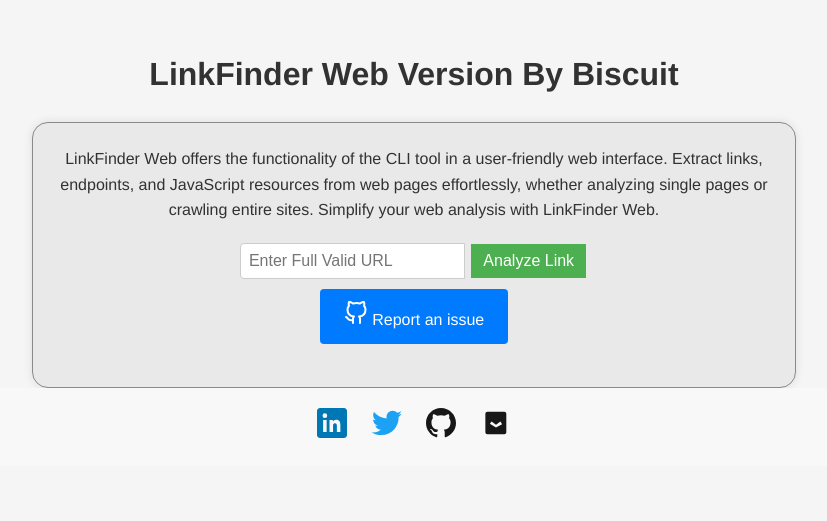
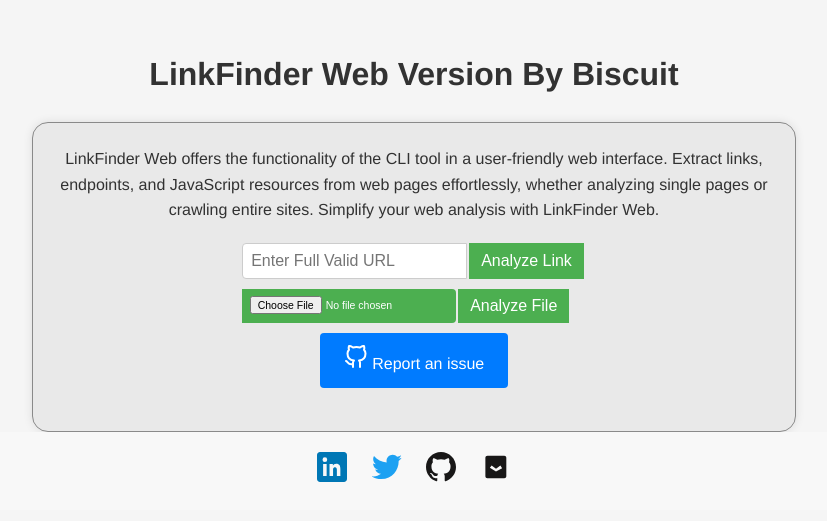
Before and after one commit to Raunaksplanet/LinkFinder-Web-Version, a Flask app: page / in a window 1280 px wide. Shown: the top 521 px of the page, without its empty margins (226-1053 px from the left). Run offline with Flask 3, Linux system fonts and the light colour scheme.

Commit message:
Update index.html

```diff
--- a/templates/index.html
+++ b/templates/index.html
@@ -12,15 +12,34 @@
 
     <div class="container">
         <div class="description">
+            <!-- Your description here -->
             LinkFinder Web offers the functionality of the CLI tool in a user-friendly web interface. Extract links, endpoints, and JavaScript resources from web pages effortlessly, whether analyzing single pages or crawling entire sites. Simplify your web analysis with LinkFinder Web.
         </div>
 
+        <div class="rohit">
         <div class="Input-Link">
+            <form action="/InputLink" class="form" method="post" enctype="multipart/form-data">
+                <input type="text" name="URL" class="URL" placeholder="Enter Full Valid URL" required>
+                <button type="submit" class="button">Analyze Link</button>
+            </form>
+        </div>
+
+        <div class="Input-Link">
+            <form action="/InputFile" class="form" method="post" enctype="multipart/form-data">
+                <input type="file" name="js-file" class="file-input" accept=".txt" required>
+                <button type="submit" class="button">Analyze File</button>
+            </form>
+        </div>
+    </div>
+
+
+
+        <!-- <div class="Input-Link">
             <form action="/InputLink" method="post">
                 <input type="text" name="URL" class="URL" placeholder="Enter Full Valid URL" required>
                 <button type="submit" class="button">Analyze Link</button>
             </form>
-        </div>
+        </div> -->
 
         <a class="button-github" href="https://github.com/Raunaksplanet/LinkFinder-Web-Version/issues/new"
             rel="nofollow noopener noreferrer" target="_blank">
@@ -34,7 +53,8 @@
             Report an issue
         </a>
     </div>
- <!-- Footer section -->
+
+    <!-- Footer section -->
     <footer class="footer">
         <!-- Add your social media icons with links -->
         <a href="https://www.linkedin.com/in/raunak-gupta-772408255/" target="_blank">
```
